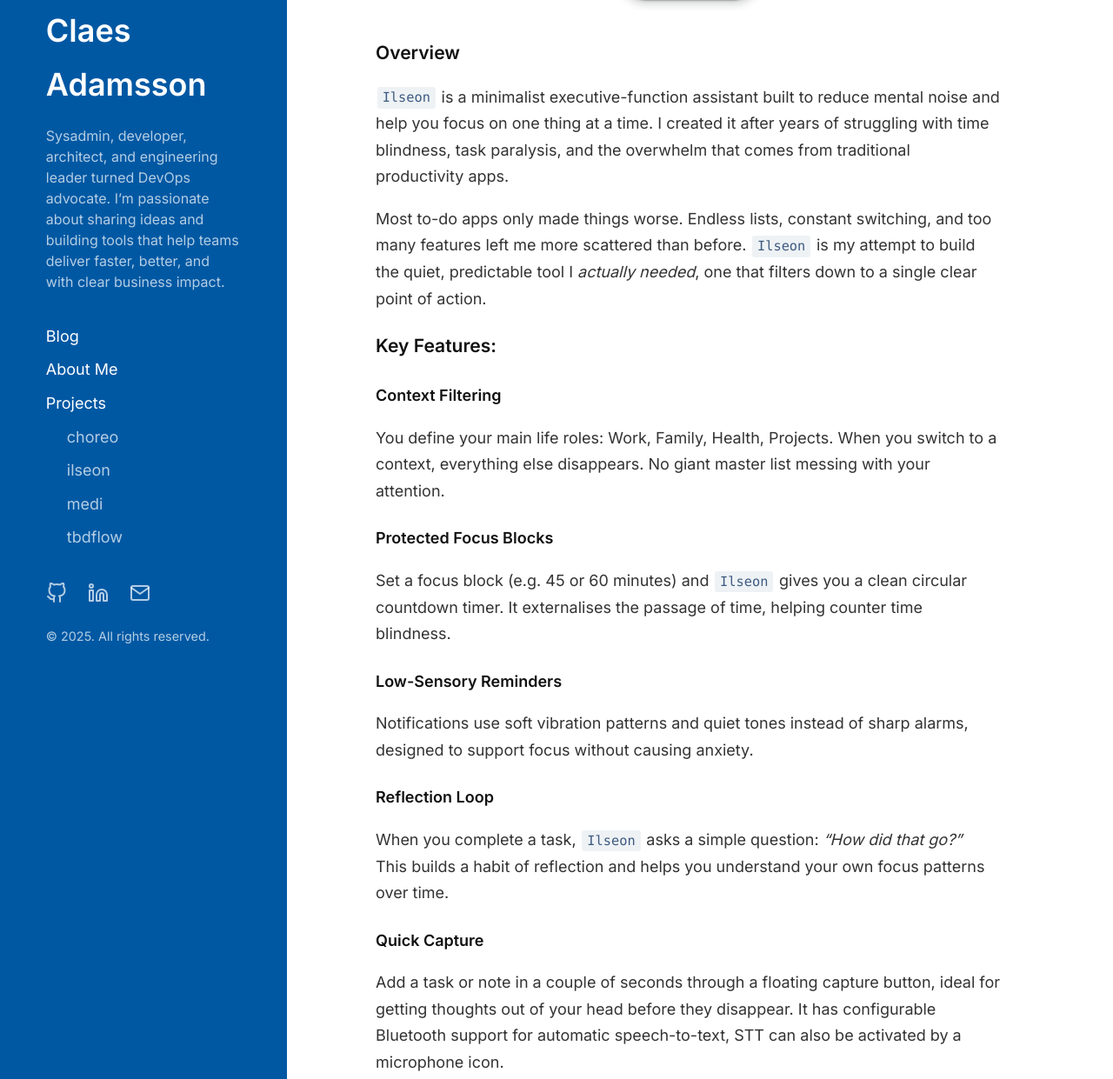
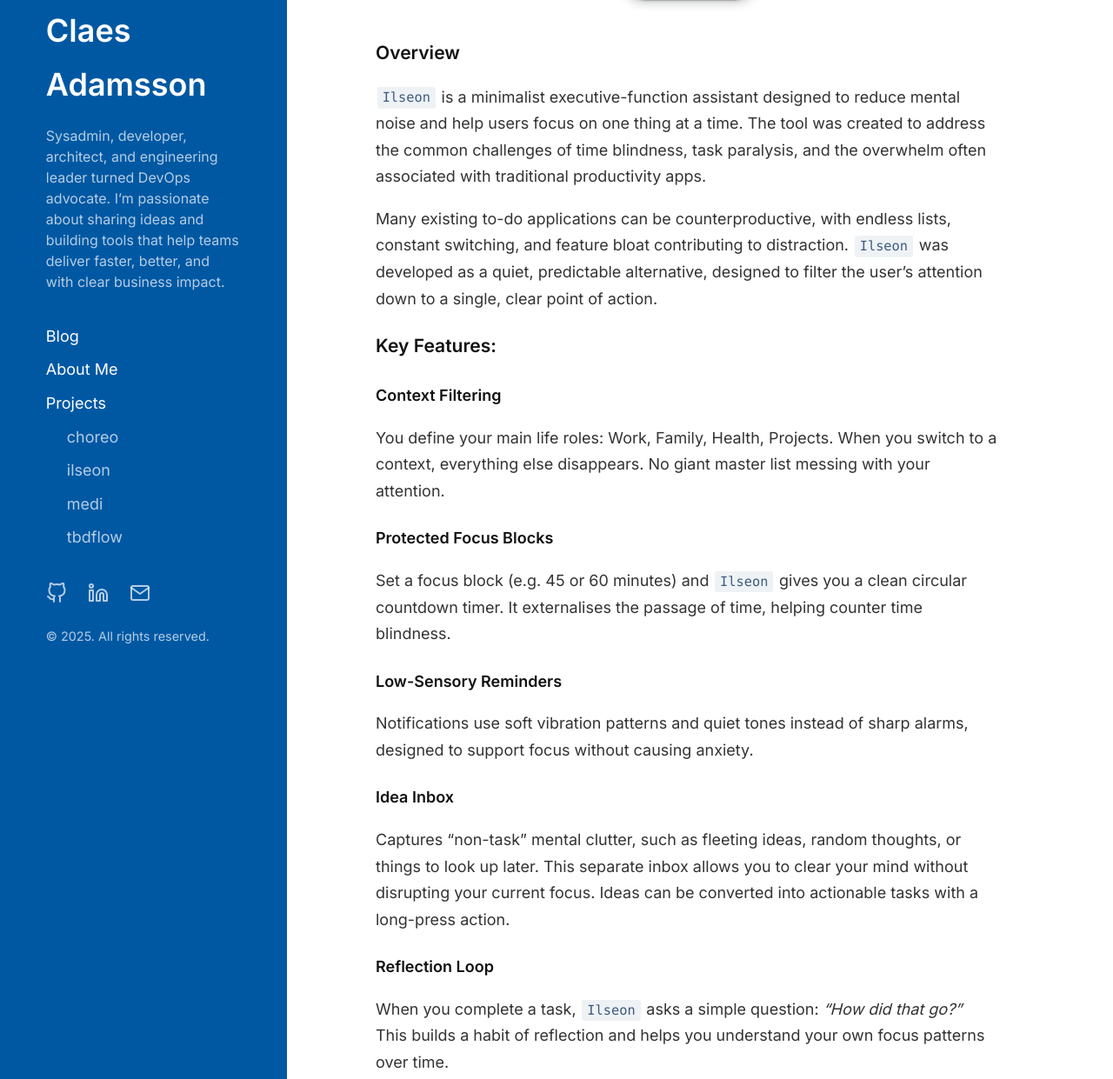
Before and after one commit to cladam/cladam.github.io, a Jekyll site: the page built from _projects/ilseon.md, in a window 1280 px wide and 1400 px high, scrolled down 318 px, cut to the strip 159-1400 px from the top of the window. Shown: the whole strip at 87% size. Built offline with Jekyll 4.4.1, drawn with Linux system fonts in a browser that asks for light colours; some of the changed text lies outside the part shown.

Commit message:
fix: update formatting and text

```diff
--- a/_projects/ilseon.md
+++ b/_projects/ilseon.md
@@ -11,9 +11,9 @@ tags: [project, ilseon]
 
 ### Overview
 
-`Ilseon` is a minimalist executive-function assistant built to reduce mental noise and help you focus on one thing at a time. I created it after years of struggling with time blindness, task paralysis, and the overwhelm that comes from traditional productivity apps.
+`Ilseon` is a minimalist executive-function assistant designed to reduce mental noise and help users focus on one thing at a time. The tool was created to address the common challenges of time blindness, task paralysis, and the overwhelm often associated with traditional productivity apps.
 
-Most to-do apps only made things worse. Endless lists, constant switching, and too many features left me more scattered than before. `Ilseon` is my attempt to build the quiet, predictable tool I _actually needed_, one that filters down to a single clear point of action.
+Many existing to-do applications can be counterproductive, with endless lists, constant switching, and feature bloat contributing to distraction. `Ilseon` was developed as a quiet, predictable alternative, designed to filter the user's attention down to a single, clear point of action.
 
 ### Key Features:
 
@@ -29,6 +29,10 @@ Set a focus block (e.g. 45 or 60 minutes) and `Ilseon` gives you a clean circula
 
 Notifications use soft vibration patterns and quiet tones instead of sharp alarms, designed to support focus without causing anxiety.
 
+#### Idea Inbox
+
+Captures "non-task" mental clutter, such as fleeting ideas, random thoughts, or things to look up later. This separate inbox allows you to clear your mind without disrupting your current focus. Ideas can be converted into actionable tasks with a long-press action.
+
 #### Reflection Loop
 
 When you complete a task, `Ilseon` asks a simple question: *“How did that go?”*
@@ -36,8 +40,7 @@ This builds a habit of reflection and helps you understand your own focus patter
 
 #### Quick Capture
 
-Add a task or note in a couple of seconds through a floating capture button, ideal for getting thoughts out of your head before they disappear.
-It has configurable Bluetooth support for automatic speech-to-text, STT can also be activated by a microphone icon.
+Add a task or note in a couple of seconds through a floating capture button, ideal for getting thoughts out of your head before they disappear. It has configurable Bluetooth support for automatic speech-to-text; STT can also be activated by a microphone icon.
 
 #### Flexible Scheduling
 
```
